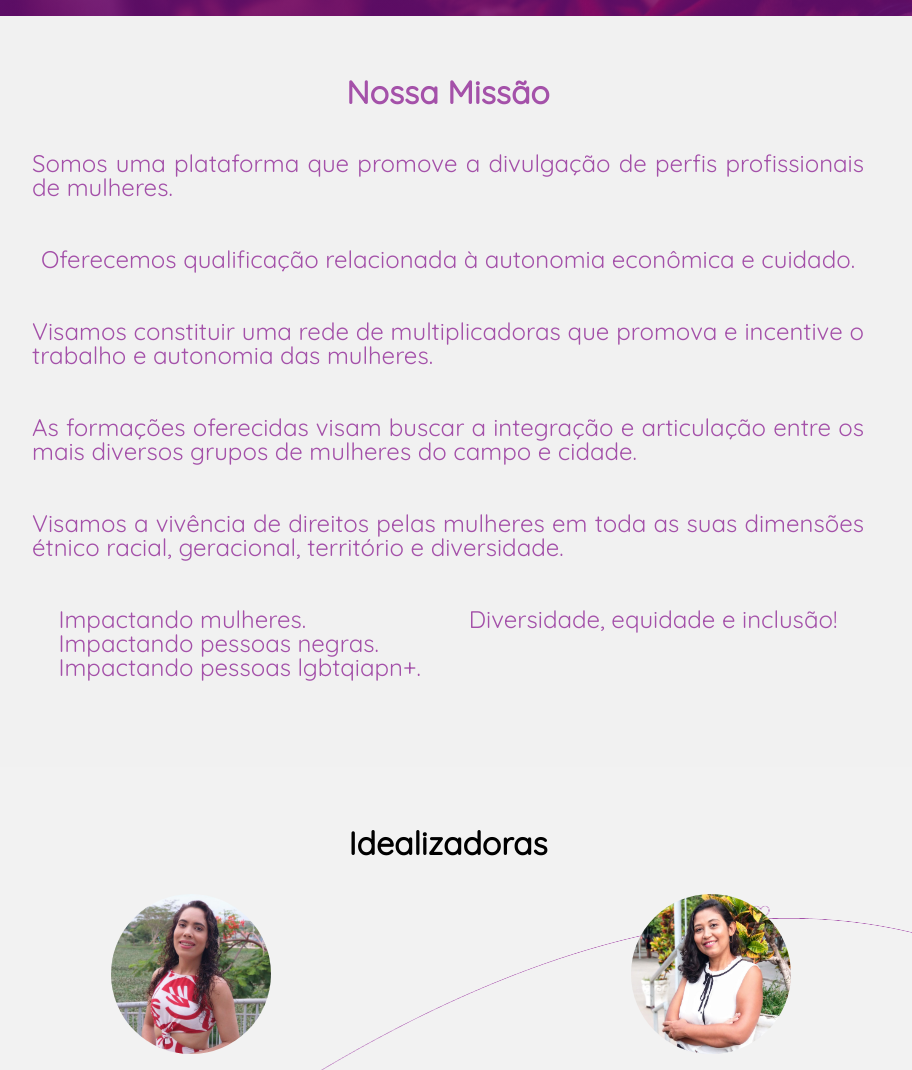
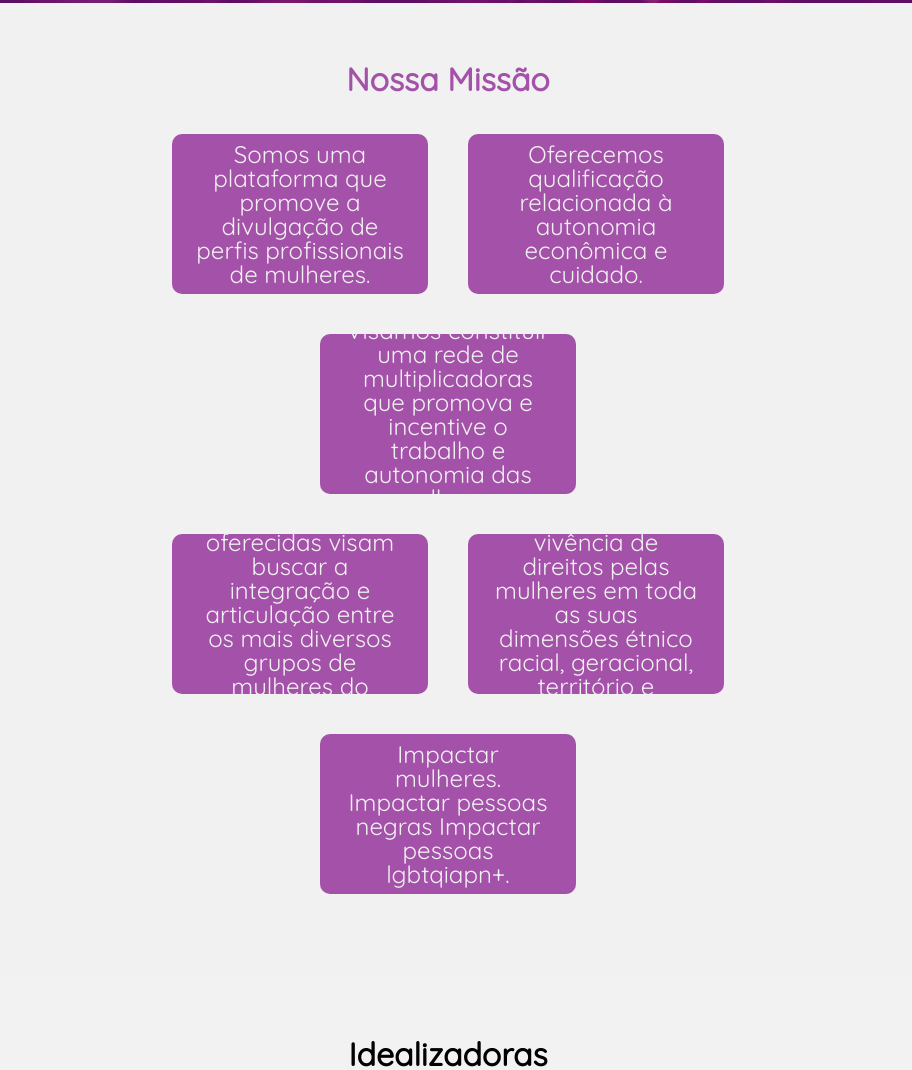
Before and after one commit to alanna-dev/polimulheres, a plain HTML site: page index.html in a window 1280 px wide. Shown: the part 573-1643 px from the top of the page, without its empty margins (192-1104 px from the left). Drawn offline with Linux system fonts and the light colour scheme; a web font is replaced by a local one.

Commit message:
card added

```diff
--- a/index.html
+++ b/index.html
@@ -56,33 +56,46 @@
         <section id="about" class="section--about">
             <h2 class="section__h2--about">Nossa Missão</h2>
             <div class="section__div--content">
+                <div class="div--cards">
+                    <div class="div--card">
                         <p class="div__p--texto">
                             Somos uma plataforma que promove a divulgação de perfis profissionais
                             de mulheres.
                         </p>
+                    </div>
+                    <div class="div--card">
                         <p class="div__p--texto">
                             Oferecemos qualificação relacionada à autonomia econômica e cuidado.
                         </p>
+                    </div>
+                    <div class="div--card">
                         <p class="div__p--texto">
                             Visamos constituir uma rede de multiplicadoras que promova e
                             incentive o trabalho e autonomia das mulheres.
                         </p>
+                    </div>
+                </div>
+                <div class="div--cards">
+                    <div class="div--card">
                         <p class="div__p--texto">
                             As formações oferecidas visam buscar a integração e
                             articulação entre os mais diversos grupos de mulheres do campo e cidade.
                         </p>
+                    </div>
+                    <div class="div--card">
                         <p class="div__p--texto">
                             Visamos a vivência de direitos pelas mulheres em toda as suas dimensões étnico racial,
                             geracional, território e diversidade.
                         </p>
+                    </div>
+                    <div class="div--card">
                         <p class="div__p--texto">
-                    Impactando mulheres. <br>
-                    Impactando pessoas negras. <br>
-                    Impactando pessoas lgbtqiapn+.
+                            Impactar mulheres.
+                            Impactar pessoas negras
+                            Impactar pessoas lgbtqiapn+.
                         </p>
-                <p class="div__p--texto">
-                    Diversidade, equidade e inclusão!
-                </p>
+                    </div>
+                </div>
             </div>
         </section>
         <section class="section--creators">
--- a/style.css
+++ b/style.css
@@ -58,7 +58,6 @@ header {
 
 .header__div--container {
     width: 100%;
-    height: 200%;
     display: grid;
 }
 
@@ -74,13 +73,6 @@ header {
     font-weight: bold;
     text-align: justify;
     margin: 8px 0px 24px 0px;
-    line-height: 24px;
-}
-
-.div__p--texto {
-    display: flex;
-    text-align: justify;
-    margin: 0px 40px 32px 40px;
     line-height: 24px;
 }
 
@@ -112,6 +104,30 @@ header {
     justify-content: center;
     align-items: flex-start;
     flex-wrap: wrap;
+}
+
+.div--cards {
+    display: flex;
+    flex-wrap: wrap;
+    justify-content: center;
+}
+
+.div--card {
+    display: flex;
+    background-color: #A451A9;
+    color: #f1f1f1;
+    width: 16rem;
+    height: 10rem;
+    margin: 20px;
+    border-radius: 10px;
+    text-align: center;
+    align-items: center;
+}
+
+.div__p--texto {
+    display: flex;
+    line-height: 24px;
+    font-size: 16px;
 }
 
 .section__div--creators {
@@ -210,21 +226,19 @@ footer {
         display: flex;
         align-items: center;
         width: 100%;
-        height: 200%;
     }
     .header__div--titulo {
-        background: rgba(255, 255, 255, 0.100);
-        box-shadow: 0 8px 32px 0 rgba( 31, 38, 135, 0.37 );
-        backdrop-filter: blur( 13.5px );
-        -webkit-backdrop-filter: blur( 13.5px );
-        border-radius: 40px;
-        border: 1px solid rgba( 255, 255, 255, 0.18 );
-
         display: grid;
         text-align: left;
         width: auto;
-        margin: 8% 5% 7% 5%;
+        margin: 7% 5% 7% 5%;
         padding: 3%;
+
+        background: rgba(255, 255, 255, 0.100);
+        box-shadow: 0 8px 32px 0 rgba(31, 38, 135, 0.37);
+        backdrop-filter: blur(13.5px);
+        border-radius: 40px;
+        border: 1px solid rgba( 255, 255, 255, 0.18 );
     }
     .div__p--definition {
         font-size: 24px;
```
Lines whose indentation alone changed are shown as unchanged.
